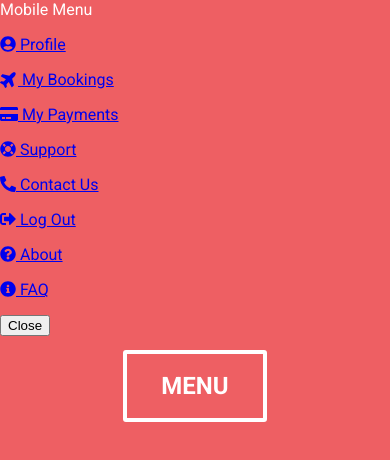
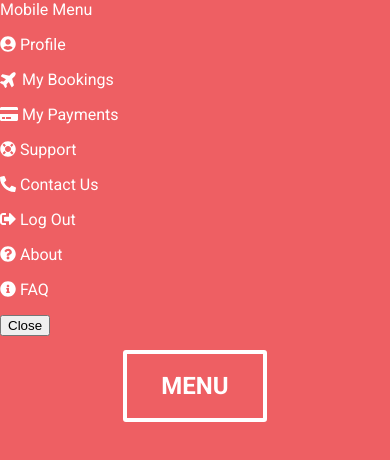
Before and after one commit to ldrobnik/react-animated-menu, a React (Create React App) app: page / in a window 390 px wide. Both pictures are taken after a click on the button "MENU". Shown: the top 460 px of the page. Built offline with nearby package versions, Linux system fonts and the light colour scheme.

Commit message:
Add basic styling to Mobile Menu links

```diff
--- a/src/components/Menus/MobileMenu/MobileMenu.js
+++ b/src/components/Menus/MobileMenu/MobileMenu.js
@@ -13,7 +13,12 @@ import {
     faInfoCircle
 } from '@fortawesome/free-solid-svg-icons';
 
+/* STYLES */
 
+const MenuLink = styled(Link)`
+  color: white;
+  text-decoration: none;
+`;
 
 /* Array containing menu data
 *   name - name to be displayed
@@ -81,9 +86,9 @@ function DesktopMenu(props) {
                     key={link.name}
                     onClick={props.hideMenu}
                 >
-                    <Link to={link.route}>
+                    <MenuLink to={link.route}>
                         <FontAwesomeIcon icon={link.icon} transform={{rotate: link.rotation}}/>&nbsp;{link.name}
-                    </Link>
+                    </MenuLink>
                 </p>
             ))}
             <button onClick={props.hideMenu}>Close</button>
```
